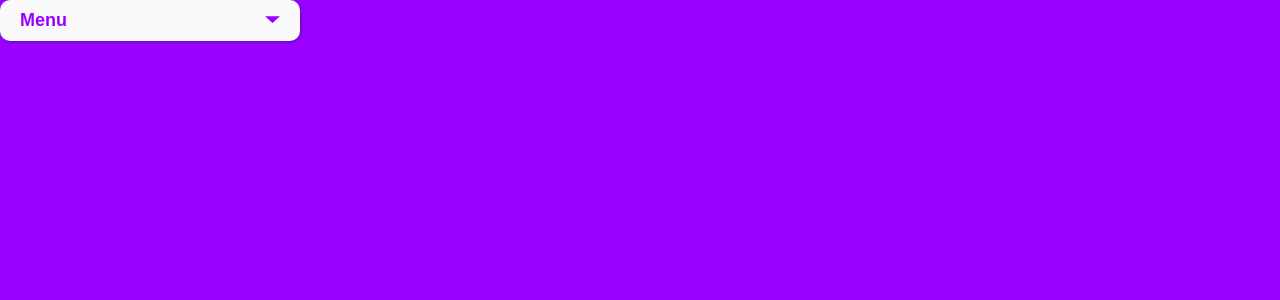
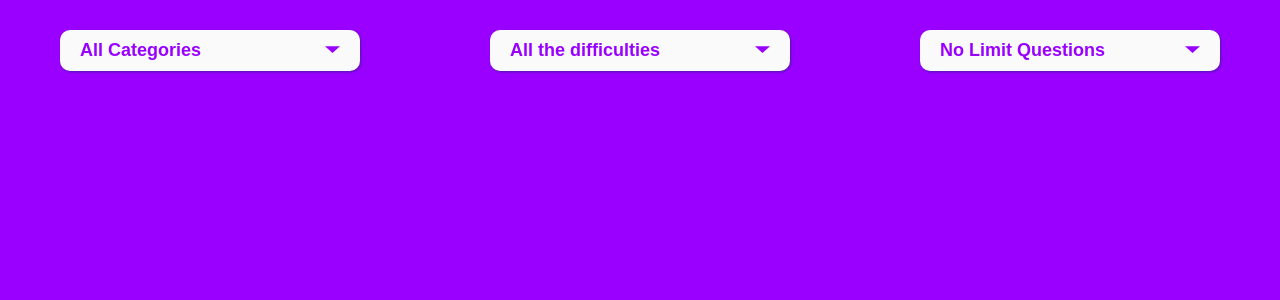
Before and after one commit to nlukic129/quiz-app, a React (Create React App) app: page /quiz in a window 1280 px wide. Shown: the top 300 px of the page. Built offline with nearby package versions, Linux system fonts and the light colour scheme.

Commit message:
Questions filters

```diff
--- a/src/components/quiz/Quiz.module.css
+++ b/src/components/quiz/Quiz.module.css
@@ -31,102 +31,7 @@
   -webkit-font-smoothing: antialiased;
 }
 
-.quiz-background h1,
-.quiz-background h2,
-.quiz-background h3 {
-  font-family: sofia-pro, sans-serif;
-  font-weight: 600;
-  font-style: normal;
-}
-
-.quiz-background h1 {
-  font-size: 36px;
-  font-weight: 700;
-  letter-spacing: -1px;
-  line-height: 1.2;
-  text-align: center;
-  margin: 100px 0 40px;
-}
-
-.quiz-background h2 {
-  font-weight: 400;
-  margin: 50px 0 10px;
-}
-
-.quiz-background p {
-  margin: 0 0 30px 0;
-  font-size: 18px;
-}
-
-.menu {
-  filter: drop-shadow(1px 1px 1px #5116a9);
-  width: 300px;
-}
-
-.quiz-background ul {
-  display: flex;
-  flex-direction: column;
-  gap: 10px;
-  background: var(--accent);
-}
-
-.quiz-background li {
-  color: var(--background);
-  display: block;
-  transform-origin: -20px 50%;
-}
-
-.quiz-background ul,
-.quiz-background li {
-  list-style: none;
-  margin: 0;
-  padding: 10px;
-}
-
-.quiz-background button {
-  -webkit-appearance: button;
-  background: var(--accent);
-  color: var(--background);
-  border: none;
-  border-radius: 10px;
-  padding: 10px 20px;
-  font-size: 18px;
-  font-weight: 700;
-  cursor: pointer;
-  width: 100%;
-  text-align: left;
-  margin-bottom: 10px;
+.filters {
   display: flex;
   justify-content: space-between;
-  align-items: center;
 }
-
-.quiz-background button path {
-  fill: var(--background);
-}
-
-.quiz-background input {
-  accent-color: var(--accent);
-}
-
-.controls {
-  display: flex;
-  flex-direction: column;
-  padding: 0;
-  padding-bottom: 50px;
-  align-items: center;
-}
-
-.item {
-  width: 300px;
-  height: 300px;
-  display: flex;
-  align-items: flex-start;
-  justify-content: center;
-  background: var(--accent);
-  color: var(--background);
-  font-size: 240px;
-  line-height: 260px;
-  font-weight: 700;
-  border-radius: 30px;
-}
--- a/src/components/quiz/Quiz.tsx
+++ b/src/components/quiz/Quiz.tsx
@@ -1,82 +1,76 @@
-import { motion, stagger, useAnimate } from "framer-motion";
+import { motion } from "framer-motion";
 import classes from "./Quiz.module.css";
-import { useEffect, useState } from "react";
+import DropDown from "../ui/DropDown";
+import { useState } from "react";
 
-const staggerMenuItems = stagger(0.1, { startDelay: 0.15 });
+const defaultCategoryText = "All Categories";
+const defaultDifficultyText = "All the difficulties";
+const defaultLimitText = "No Limit Questions";
+
+const categories = [
+  { value: "Default", text: defaultCategoryText },
+  { value: "Linux", text: "Linux" },
+  { value: "DevOps", text: "DevOps" },
+  { value: "Networking", text: "Networking" },
+  { value: "Programming ", text: "Programming " },
+  { value: "Cloud", text: "Cloud" },
+  { value: "Docker", text: "Docker" },
+  { value: "Kubernetes", text: "Kubernetes" },
+];
+
+const difficulties = [
+  { value: "Default", text: defaultDifficultyText },
+  { value: "Easy", text: "Easy" },
+  { value: "Medium", text: "Medium" },
+  { value: "Hard", text: "Hard" },
+];
+
+const limits = [
+  { value: "Default", text: defaultLimitText },
+  { value: "10", text: "10 Questions" },
+  { value: "20", text: "20 Questions" },
+  { value: "30", text: "30 Questions" },
+];
 
 const Quiz = () => {
-  const [isOpen, setIsOpen] = useState(false);
-  const scope = useMenuAnimation(isOpen);
+  const [selectedCategory, setSelectedCategory]: any = useState("Default");
+  const [selectedDifficulty, setSelectedDifficulty]: any = useState("Default");
+  const [selectedLimit, setSelectedLimit]: any = useState("Default");
 
-  const [selected, setSelected] = useState("Menu");
+  const [isSelected, setIsSelected]: any = useState(false);
 
-  const selectHandler = (select: any) => {
-    setSelected(select.target.textContent);
+  const selectCategoryHandler = (selectedCategory: string) => {
+    setSelectedCategory(selectedCategory);
+    checkIfSelected();
+  };
+
+  const selectDifficultyHandler = (selectedDifficulty: string) => {
+    setSelectedDifficulty(selectedDifficulty);
+    checkIfSelected();
+  };
+
+  const selectLimitHandler = (selectedLimit: string) => {
+    setSelectedLimit(selectedLimit);
+    checkIfSelected();
+  };
+
+  const checkIfSelected = () => {
+    if (selectedCategory === "Default" && selectedDifficulty === "Default" && selectedLimit === "Default") {
+      setIsSelected(false);
+    } else {
+      setIsSelected(true);
+    }
   };
 
   return (
     <motion.div className={classes["quiz-background"]} initial={{ y: -500, opacity: 0 }} animate={{ y: 0, opacity: 1 }} transition={{ type: "just" }}>
-      <motion.nav className={classes.menu} ref={scope} initial={{ y: -200, opacity: 0 }} animate={{ y: 0, opacity: 1 }}>
-        <motion.button whileTap={{ scale: 0.97 }} onClick={() => setIsOpen(!isOpen)}>
-          {selected}
-          <div className="arrow" style={{ transformOrigin: "50% 55%" }}>
-            <svg width="15" height="15" viewBox="0 0 20 20">
-              <path d="M0 7 L 20 7 L 10 16" />
-            </svg>
-          </div>
-        </motion.button>
-        <ul
-          style={{
-            pointerEvents: isOpen ? "auto" : "none",
-            clipPath: "inset(10% 50% 90% 50% round 10px)",
-          }}
-        >
-          <li value="Item 1" onClick={selectHandler}>
-            Item 1
-          </li>
-          <li value="Item 2" onClick={selectHandler}>
-            Item 2
-          </li>
-          <li value="Item 3" onClick={selectHandler}>
-            Item 3
-          </li>
-          <li value="Item 4" onClick={selectHandler}>
-            Item 4
-          </li>
-          <li value="Item 5" onClick={selectHandler}>
-            Item 5
-          </li>
-        </ul>
-      </motion.nav>
+      <div className={classes.filters}>
+        <DropDown items={categories} onSelect={selectCategoryHandler} title={defaultCategoryText} />
+        <DropDown items={difficulties} onSelect={selectDifficultyHandler} title={defaultDifficultyText} />
+        <DropDown items={limits} onSelect={selectLimitHandler} title={defaultLimitText} />
+      </div>
     </motion.div>
   );
 };
 
-function useMenuAnimation(isOpen: boolean) {
-  const [scope, animate] = useAnimate();
-
-  useEffect(() => {
-    animate(".arrow", { rotate: isOpen ? 180 : 0 }, { duration: 0.2 });
-
-    animate(
-      "ul",
-      {
-        clipPath: isOpen ? "inset(0% 0% 0% 0% round 10px)" : "inset(10% 50% 90% 50% round 10px)",
-      },
-      {
-        type: "spring",
-        bounce: 0,
-        duration: 0.5,
-      }
-    );
-
-    animate("li", isOpen ? { opacity: 1, scale: 1, filter: "blur(0px)" } : { opacity: 0, scale: 0.3, filter: "blur(20px)" }, {
-      duration: 0.2,
-      delay: isOpen ? staggerMenuItems : 0,
-    });
-  }, [isOpen]);
-
-  return scope;
-}
-
 export default Quiz;
--- /dev/null
+++ b/src/components/ui/DropDown.module.css
@@ -0,0 +1,104 @@
+.drop-down {
+  margin: 30px 60px 0px 60px;
+}
+
+.drop-down h1 {
+  font-size: 36px;
+  font-weight: 700;
+  letter-spacing: -1px;
+  line-height: 1.2;
+  text-align: center;
+  margin: 100px 0 40px;
+}
+
+.drop-down h2 {
+  font-weight: 400;
+  margin: 50px 0 10px;
+}
+
+.drop-down p {
+  margin: 0 0 30px 0;
+  font-size: 18px;
+}
+
+.menu {
+  filter: drop-shadow(1px 1px 1px #5116a9);
+  width: 300px;
+}
+
+.drop-down ul {
+  display: flex;
+  flex-direction: column;
+  gap: 10px;
+  background: var(--accent);
+}
+
+.drop-down li {
+  color: var(--background);
+  display: block;
+  transform-origin: -20px 50%;
+  border-radius: 10px;
+}
+
+.drop-down ul,
+.drop-down li {
+  list-style: none;
+  margin: 0;
+  padding: 10px;
+}
+
+.drop-down button {
+  -webkit-appearance: button;
+  background: var(--accent);
+  color: var(--background);
+  border: none;
+  border-radius: 10px;
+  padding: 10px 20px;
+  font-size: 18px;
+  font-weight: 700;
+  cursor: pointer;
+  width: 100%;
+  text-align: left;
+  margin-bottom: 10px;
+  display: flex;
+  justify-content: space-between;
+  align-items: center;
+}
+
+.drop-down button path {
+  fill: var(--background);
+}
+
+.drop-down input {
+  accent-color: var(--accent);
+}
+
+.controls {
+  display: flex;
+  flex-direction: column;
+  padding: 0;
+  padding-bottom: 50px;
+  align-items: center;
+}
+
+.item {
+  width: 300px;
+  height: 300px;
+  display: flex;
+  align-items: flex-start;
+  justify-content: center;
+  background: var(--accent);
+  color: var(--background);
+  font-size: 240px;
+  line-height: 260px;
+  font-weight: 700;
+  border-radius: 30px;
+}
+
+.drop-down h1,
+.drop-down h2,
+.drop-down h3 {
+  font-family: sofia-pro, sans-serif;
+  font-weight: 600;
+  font-style: normal;
+}
--- /dev/null
+++ b/src/components/ui/DropDown.tsx
@@ -0,0 +1,81 @@
+import { motion, stagger, useAnimate } from "framer-motion";
+import { useEffect, useState } from "react";
+
+import classes from "./DropDown.module.css";
+
+const staggerMenuItems = stagger(0.1, { startDelay: 0.15 });
+
+const DropDown = ({ items, onSelect, title }: any) => {
+  const [selected, setSelected] = useState(title);
+
+  const [isOpen, setIsOpen] = useState(false);
+  const scope = useMenuAnimation(isOpen);
+
+  const selectHandler = (select: any) => {
+    const selectedItem = select.target.textContent;
+    onSelect(selectedItem);
+    setSelected(selectedItem);
+    setIsOpen(!isOpen);
+  };
+
+  return (
+    <div className={classes["drop-down"]}>
+      <motion.nav className={classes.menu} ref={scope} initial={{ y: -200, opacity: 0 }} animate={{ y: 0, opacity: 1 }}>
+        <motion.button whileTap={{ scale: 0.97 }} onClick={() => setIsOpen(!isOpen)}>
+          {selected}
+          <div className="arrow" style={{ transformOrigin: "50% 55%" }}>
+            <svg width="15" height="15" viewBox="0 0 20 20">
+              <path d="M0 7 L 20 7 L 10 16" />
+            </svg>
+          </div>
+        </motion.button>
+        <ul
+          style={{
+            pointerEvents: isOpen ? "auto" : "none",
+            clipPath: "inset(10% 50% 90% 50% round 10px)",
+          }}
+        >
+          {items.map((item: any) => (
+            <motion.li
+              value={item.value}
+              onClick={selectHandler}
+              whileHover={{ backgroundColor: "rgb(225, 190, 248)", scale: 1.1, marginRight: 30, cursor: "pointer" }}
+              key={item.value}
+            >
+              {item.text}
+            </motion.li>
+          ))}
+        </ul>
+      </motion.nav>
+    </div>
+  );
+};
+
+export default DropDown;
+
+function useMenuAnimation(isOpen: boolean) {
+  const [scope, animate] = useAnimate();
+
+  useEffect(() => {
+    animate(".arrow", { rotate: isOpen ? 180 : 0 }, { duration: 0.2 });
+
+    animate(
+      "ul",
+      {
+        clipPath: isOpen ? "inset(0% 0% 0% 0% round 10px)" : "inset(10% 50% 90% 50% round 10px)",
+      },
+      {
+        type: "spring",
+        bounce: 0,
+        duration: 0.5,
+      }
+    );
+
+    animate("li", isOpen ? { opacity: 1, scale: 1, filter: "blur(0px)" } : { opacity: 0, scale: 0.3, filter: "blur(20px)" }, {
+      duration: 0.2,
+      delay: isOpen ? staggerMenuItems : 0,
+    });
+  }, [isOpen]);
+
+  return scope;
+}
```
